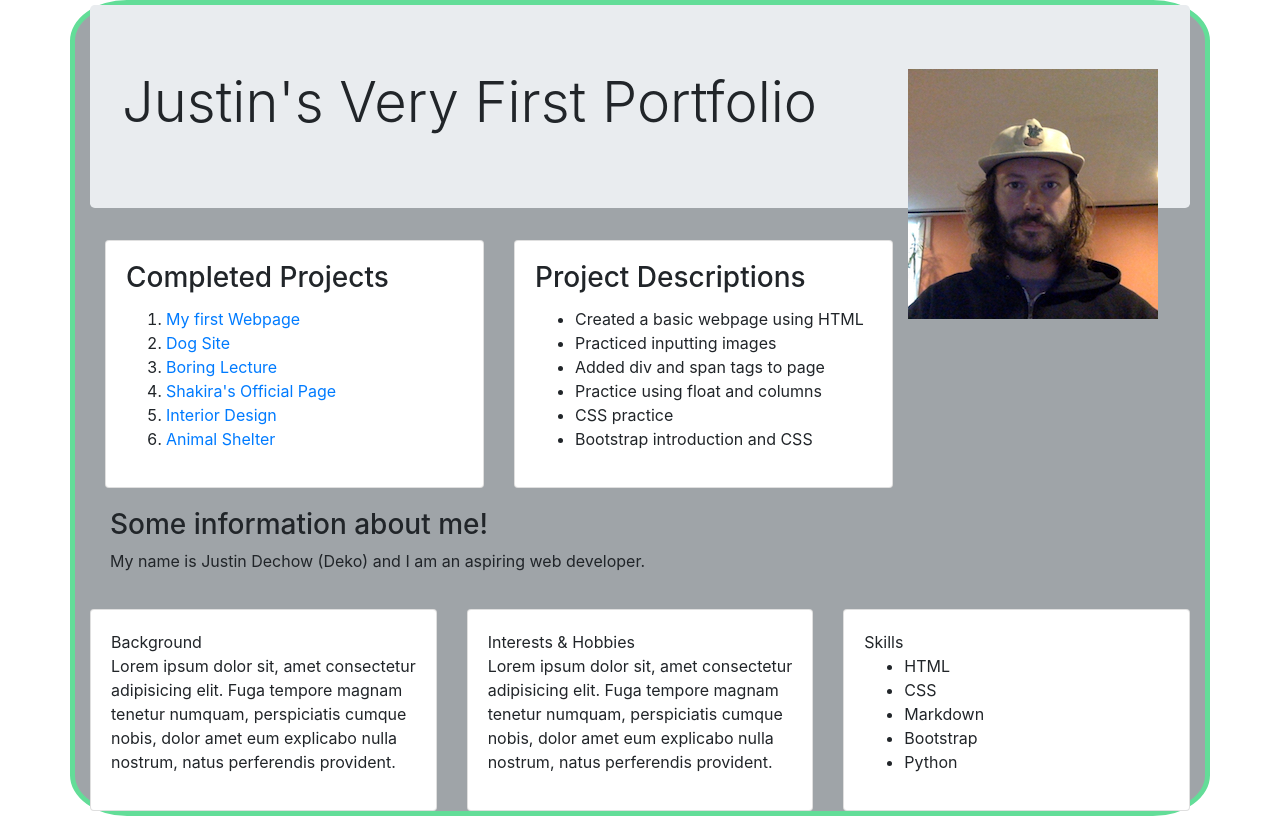
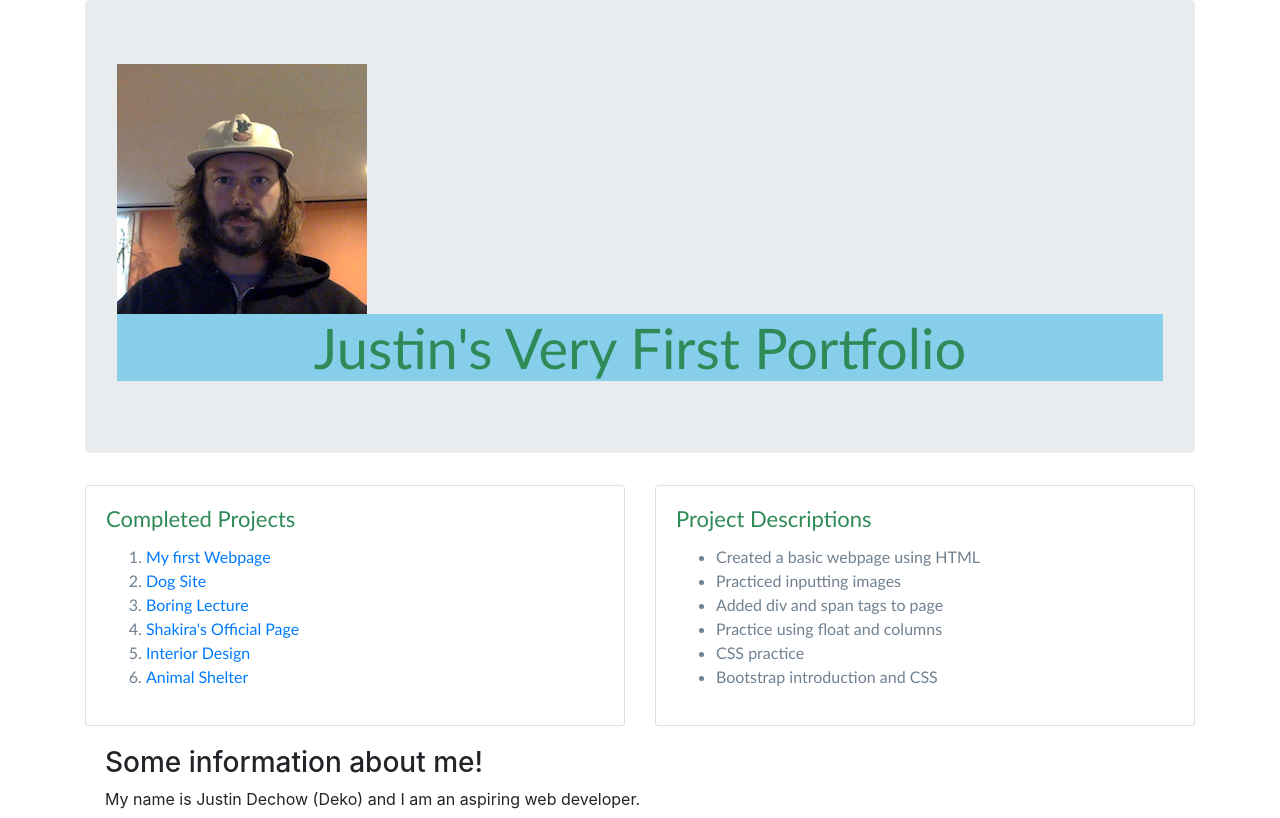
Before and after one commit to jdechow5/portfolio, a plain HTML site: page index.html in a window 1280 px wide. Shown: the top 818 px of the page. Drawn offline with Linux system fonts and the light colour scheme.

Commit message:
add styling and color to text

```diff
--- a/css/styles.css
+++ b/css/styles.css
@@ -2,18 +2,19 @@
   box-sizing: border-box;
 }
 
-.container {
-  background-color: rgb(159, 164, 168);
-  border: 5px solid rgb(99, 221, 152);
-  border-radius: 5%;
+.display-4 {
+  font-family: 'Gill Sans', 'Gill Sans MT', Calibri, 'Trebuchet MS', sans-serif;
+  text-align: center;
+  color: seagreen;
+  background-color: skyblue;
 }
-
-img {
-  height:auto;
-  float: right;
-  clear: right;
+.card-title {
+  font-family: 'Gill Sans', 'Gill Sans MT', Calibri, 'Trebuchet MS', sans-serif;
+  font-size: 22px;
+  color: seagreen;
 }
 
 .projects {
-  /*background-color: dodgerblue;*/
+  font-family: 'Gill Sans', 'Gill Sans MT', Calibri, 'Trebuchet MS', sans-serif;
+  color:slategrey;
 }
```
